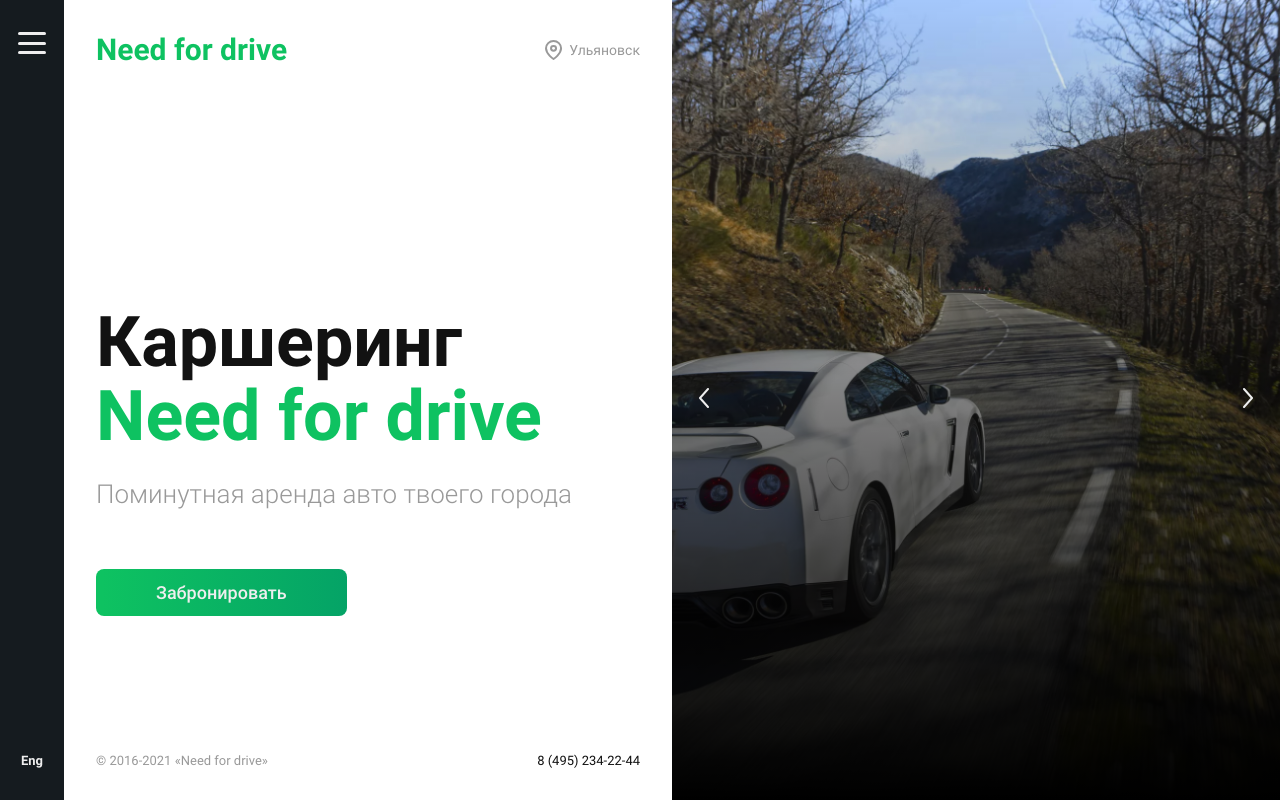
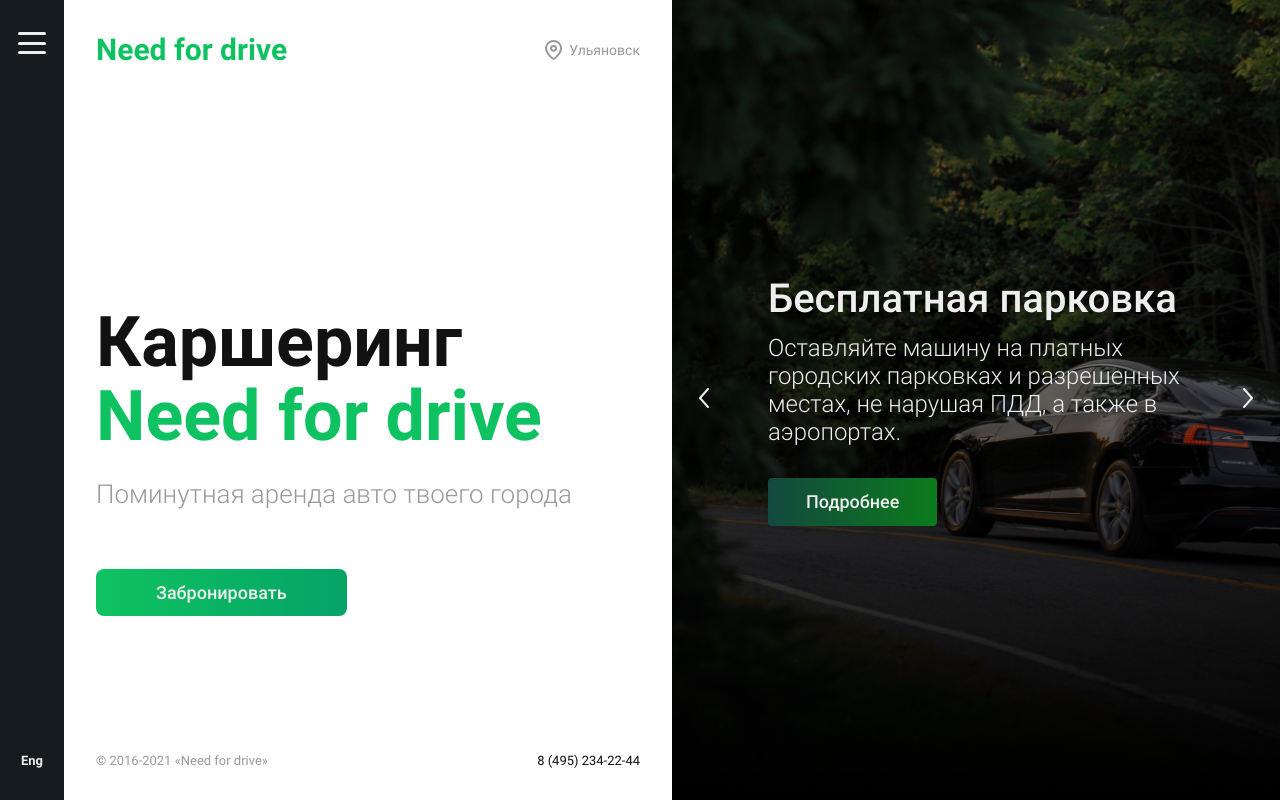
Before and after one commit to Kid-Guru/carsharingApp, a React (Create React App) app: page / in a window 1280 px wide. Built offline with nearby package versions, Linux system fonts and the light colour scheme; the HTML template or start-up script is replaced by a standard one.

Commit message:
final layout carousel

```diff
--- a/src/components/MainPage/Carousel/Carousel.jsx
+++ b/src/components/MainPage/Carousel/Carousel.jsx
@@ -4,17 +4,25 @@
 import img3 from './Img/img_3.png';
 import img4 from './Img/img_4.png';
 
-const offset = -300;
+const offset = -0;
 
-const carouselItems = [img1, img2, img3, img4].map((img) => (
-  <div className={s.carousel__item} style={{ backgroundImage: `linear-gradient(180deg, rgba(0, 0, 0, 0) 0%, #000000 100%), url(${img})` }} />
+const carouselSlides = [img1, img2, img3, img4].map((img) => (
+  <div className={`${s.carousel__slide} ${s.slide}`} style={{ backgroundImage: `linear-gradient(180deg, rgba(0, 0, 0, 0) 0%, #000000 100%), url(${img})` }}>
+    <div className={s.slide__wrapper}>
+      <h2 className={s.slide__title}>Бесплатная парковка</h2>
+      <p className={s.slide__offer}>
+        Оставляйте машину на платных городских парковках и разрешенных местах, не нарушая ПДД, а также в аэропортах.
+      </p>
+      <button className={s.slide__btnDetails} type="button">Подробнее</button>
+    </div>
+  </div>
 ));
 
 const Carousel = () => (
   <div className={s.container}>
     <div className={s.carousel}>
       <div className={s.carousel__track} style={{ transform: `translateX(${offset}%)` }}>
-        {carouselItems}
+        {carouselSlides}
       </div>
     </div>
     <button type="button" className={`${s.arrow} ${s.arrow__left}`}>
--- a/src/components/MainPage/Carousel/Carousel.module.scss
+++ b/src/components/MainPage/Carousel/Carousel.module.scss
@@ -20,27 +20,82 @@
     height: 100%;
     transition: transform 0.4s ease 0s;
   }
-  &__item {
-    display: flex;
+  &__slide {
     flex: 1 0 100%;
-    align-items: center;
-    justify-content: center;
-    background-position: center;
-    background-size:cover;
-    background-repeat: no-repeat;
+  }
+}
 
+.slide {
+  display: flex;
+  flex-direction: column;
+  align-items: center;
+  justify-content: center;
+  position: relative;
+  background-position: center;
+  background-size:cover;
+  background-repeat: no-repeat;
+
+  &__wrapper {
+    padding: 0px 96px 0 96px;
+    font-family: Roboto;
+    font-style: normal;
+    color: $main-grey-ligth;
   }
-  &__item:nth-child(4n + 1) {
-    background-color: aqua;
+  &__title {
+    margin: 0px 0px 12px 0px;
+    padding: 0px;
+    font-weight: 500;
+    font-size: 40px;
+    line-height: 47px;
   }
-  &__item:nth-child(4n + 2) {
-    background-color: coral;
+  &__offer {
+    margin: 0px 0px 32px 0px;
+    padding: 0px;
+    font-weight: 300;
+    font-size: 24px;
+    line-height: 28px;
   }
-  &__item:nth-child(4n + 3) {
-    background-color: greenyellow;
+  &__btnDetails {
+    color: $main-grey-ligth;
+    padding: 14px 38px;
+    font-family: Roboto;
+    font-style: normal;
+    font-weight: 500;
+    font-size: 18px;
+    line-height: 20px;
+    text-align: center;
+    background-blend-mode: darken;
+    border: none;
+    border-radius: 4px;
+    filter: none;
+    -webkit-transition : -webkit-filter .2s ease;
+    transition: filter .2s linear;
+
+    &:visited {
+      filter: brightness(90%);
+    }
+    &:hover {
+      filter: brightness(90%);
+    }
+    &:active {
+      border: none;
+      filter: brightness(80%);
+    }
+    &:disabled {
+      background: $main-grey;
+    }
   }
-  &__item:nth-child(4n + 4) {
-    background-color: slategray;
+  &:nth-child(4n + 1) &__btnDetails {
+    background: linear-gradient(90deg, #13493F 0%, #0C7B1B 100%);
+  }
+  &:nth-child(4n + 2) &__btnDetails {
+    background-image: linear-gradient(90deg, #132949 0%, #0C7B67 100%);
+  }
+  &:nth-child(4n + 3) &__btnDetails {
+    background: linear-gradient(90deg, #493013 0%, #7B0C3B 100%);
+  }
+  &:nth-child(4n + 4) &__btnDetails {
+    background: linear-gradient(90deg, #281349 0%, #720C7B 100%);
   }
 }
 
@@ -51,9 +106,9 @@
   padding: 0;
   margin: 0;
   border: none;
-  background: transparent;
-
+  background-color: transparent;
+  transition: background-color 0.2s ease 0s ;
   &:hover {
-    background: rgba($main-accent, .2);
+    background-color: rgba($main-accent, .2);
   }
 }
```
